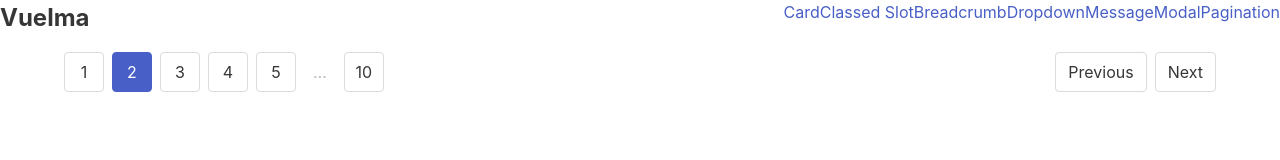
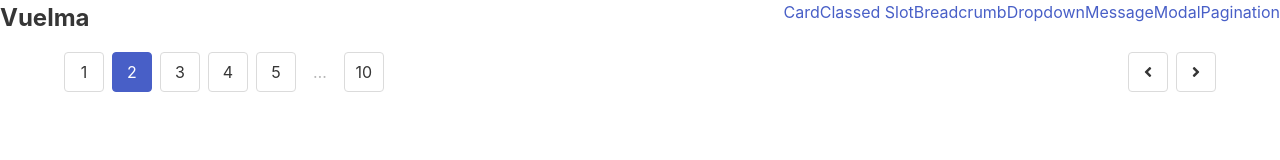
Before and after one commit to huuff/vuelma, a Vue app: page /pagination in a window 1280 px wide. Shown: the top 160 px of the page. Built offline with nearby package versions, Linux system fonts and the light colour scheme.

Commit message:
icons for previous and next pages

```diff
--- a/src/components/BasePagination.vue
+++ b/src/components/BasePagination.vue
@@ -1,7 +1,11 @@
 <template>
 <nav class="pagination" role="navigation" aria-label="pagination">
-  <a class="pagination-previous">Previous</a>
-  <a class="pagination-next">Next</a>
+  <a class="pagination-previous" aria-label="previous page">
+    <font-awesome-icon icon="angle-left"/>
+  </a>
+  <a class="pagination-next" aria-label="next page">
+    <font-awesome-icon icon="angle-right"/>
+  </a>
   <template v-if="pageNumber > 0">
     <ul class="pagination-list">
       <base-pagination-link
@@ -46,13 +50,18 @@
 </template>
 
 <script setup lang="ts">
-// TODO: Icons for previous and next?
 // TODO: Provides and inject for current page? And also emitting goto
 // TODO: Validation that current page must be between 1 and last page?
 // TODO: Obviously, goto page events!
 // TODO: Test it!
 import { computed } from 'vue';
 import BasePaginationLink from '@/components/BasePaginationLink.vue';
+import { library } from '@fortawesome/fontawesome-svg-core';
+import { faAngleRight, faAngleLeft } from '@fortawesome/free-solid-svg-icons';
+import { FontAwesomeIcon } from '@fortawesome/vue-fontawesome';
+
+library.add(faAngleLeft);
+library.add(faAngleRight);
 
 const props = withDefaults(defineProps<{
   pageNumber: number;
```
